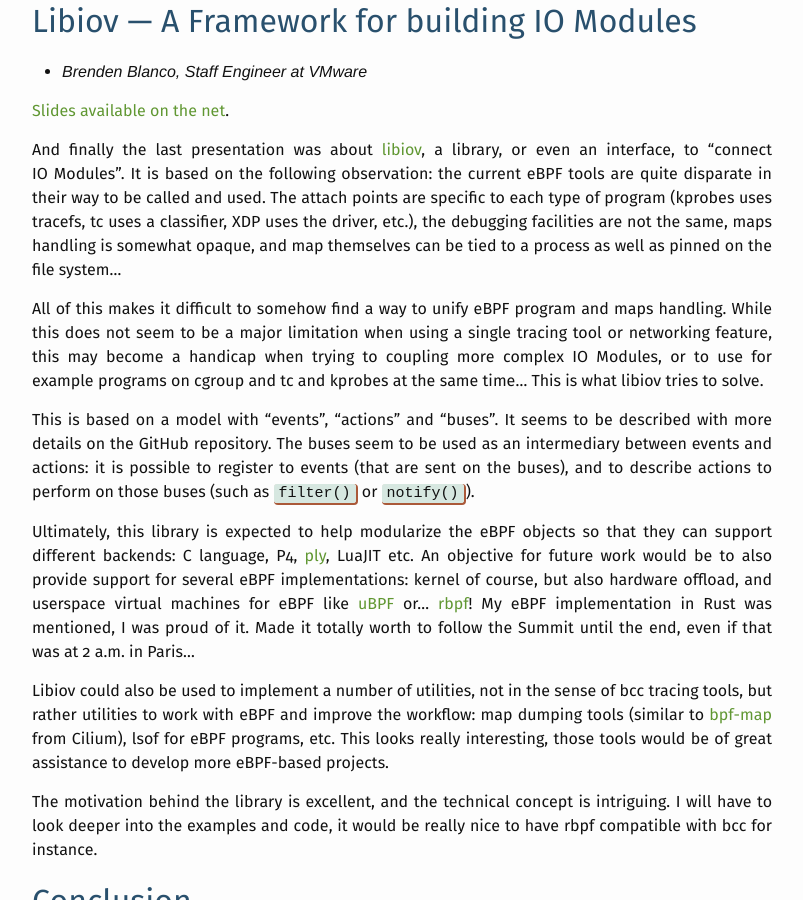
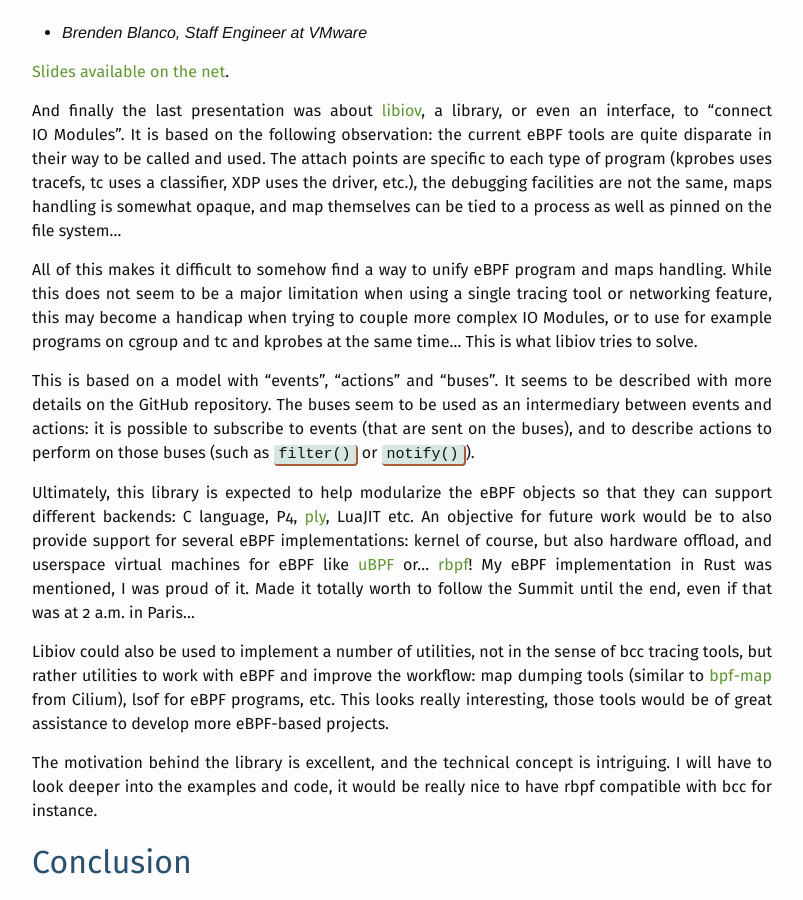
Before and after one commit to qmonnet/whirl-offload, a Jekyll site: the page built from _posts/2017-03-03-iovisor-summit-summary.md, in a window 1280 px wide and 900 px high, scrolled down 12044 px. Shown: the whole window, without its empty margins (238-1041 px from the left). Built offline with Jekyll 4.4.1, drawn with Linux system fonts in a browser that asks for light colours; some web fonts are replaced; some of the changed text lies outside the part shown.

Commit message:
posts/IOVisor_summit: fix typos
Thanks to @pchaigno for signaling them!

```diff
--- a/_posts/2017-03-03-iovisor-summit-summary.md
+++ b/_posts/2017-03-03-iovisor-summit-summary.md
@@ -601,8 +601,7 @@
 Then the program is JIT-compiled, and sent to the board _via_ PCIe, where it
 can be executed as it would be in the kernel. But on dedicated hardware. XDP is
 fast, XDP on hardware sounds… pretty awesome. They get about 3 Mpps per FPC for
-write
-+ redirect operations, and just a bit less for read + write operations.
+write \+ redirect operations, and just a bit less for read \+ write operations.
 
 All of this was already in at least one earlier presentation by Netronome. What
 was new however was their detailed plans regarding maps. They intend to share
@@ -656,12 +655,12 @@
 All of this makes it difficult to somehow find a way to unify eBPF program and
 maps handling. While this does not seem to be a major limitation when using a
 single tracing tool or networking feature, this may become a handicap when
-trying to coupling more complex IO Modules, or to use for example programs on
+trying to couple more complex IO Modules, or to use for example programs on
 cgroup and tc and kprobes at the same time… This is what libiov tries to solve.
 
 This is based on a model with “events”, “actions” and “buses”. It seems to be
 described with more details on the GitHub repository. The buses seem to be used
-as an intermediary between events and actions: it is possible to register to
+as an intermediary between events and actions: it is possible to subscribe to
 events (that are sent on the buses), and to describe actions to perform on
 those buses (such as `filter()` or `notify()`).
 
```
Also changed, not shown: other parts of _posts/2017-03-03-iovisor-summit-summary.md (+9 -9 lines).
